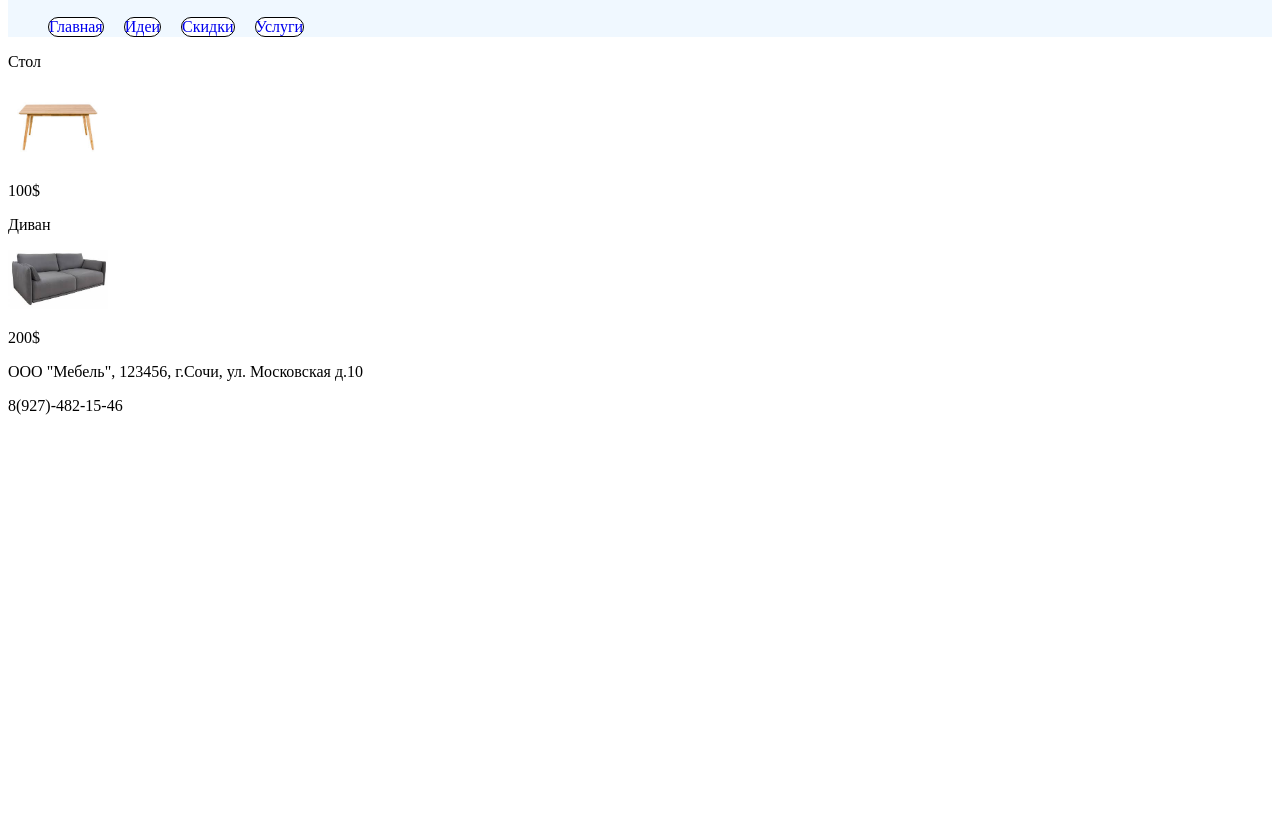
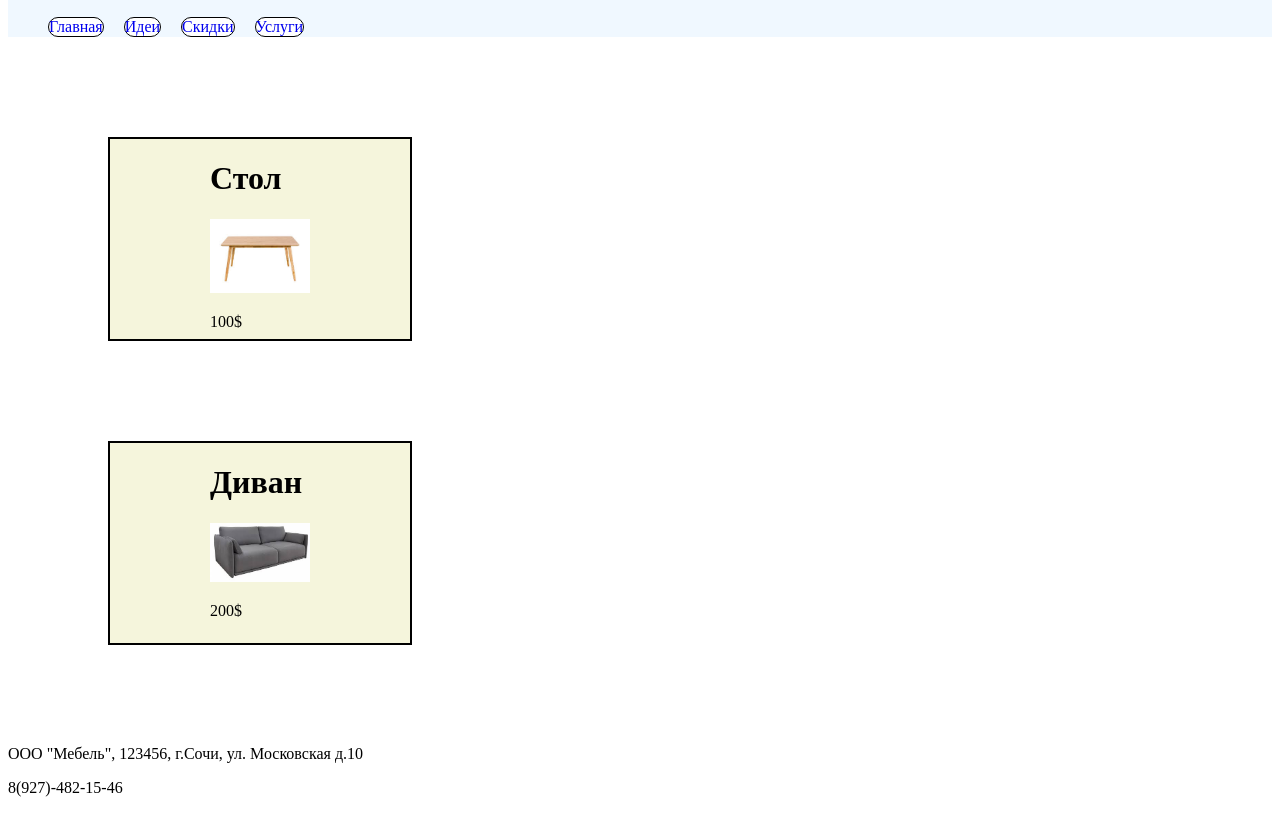
Before and after one commit to andreevar/html-css-demo, a plain HTML site: page index.html in a window 1280 px wide. Shown: the part 42-855 px from the top of the page. Before the commit the page ends 800 px from the top, so only its background shows below. Drawn offline with Linux system fonts and the light colour scheme.

Commit message:
html-css-demo

```diff
--- a/index.html
+++ b/index.html
@@ -19,16 +19,27 @@
         </ul>
     </header>
     <main>
-        <p>Стол</p>
+        <div class="main">
+            <div class="in"><p>
+            <h1>Стол</h1>
+        </p>
         <img src="stol.jpg" alt="">
-        <p>100$</p>
-        <p>Диван</p>
+        <p>100$</p></div>
+        </div>
+
+        <div class="main">
+            <div class="in"><p>
+            <h1>Диван</h1>
+        </p>
         <img src="divan.jpg" alt="">
-        <p>200$</p>
+        <p>200$</p></div>
     </main>
+
     <footer>
         <p>ООО "Мебель", 123456, г.Сочи, ул. Московская д.10</p>
         <p>8(927)-482-15-46</p>
     </footer>
+
+
 </body>
 </html>
--- a/style.css
+++ b/style.css
@@ -2,7 +2,7 @@ header{
 background-color: aliceblue;
 }
 
-img{
+img {
     width: 100px;
 }
 
@@ -22,3 +22,12 @@ ul li{
 ul li a{
     text-decoration: none;
 }
+
+.main{
+    margin: 100px;
+    padding-left: 100px;
+    border: 2px solid black;
+    width: 200px;
+    height: 200px;
+    background-color: beige;
+}
```
